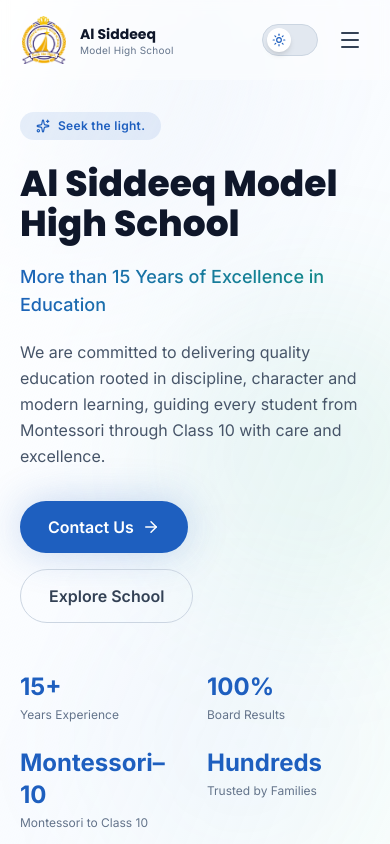
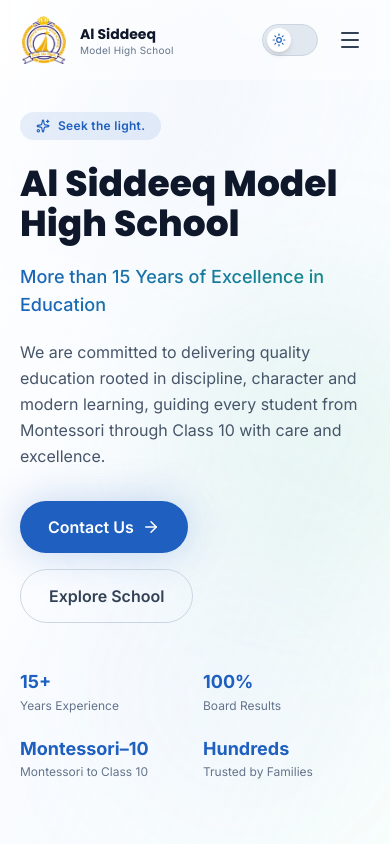
Before and after one commit to ali-shk-1/Al-Siddeeq-Web, a React (Vite) app: page / in a window 390 px wide. Shown: the top 844 px of the page. Built offline with nearby package versions, Linux system fonts and the light colour scheme.

Commit message:
Second Version

```diff
--- a/src/components/sections/Hero.jsx
+++ b/src/components/sections/Hero.jsx
@@ -58,10 +58,10 @@ const Hero = () => {
           </Reveal>
 
           <Reveal as="up" delay={0.5}>
-            <div className="mt-12 grid grid-cols-2 sm:grid-cols-4 gap-6 max-w-xl">
+            <div className="mt-12 grid grid-cols-2 sm:grid-cols-4 gap-x-4 gap-y-6 max-w-xl">
               {heroCounters.map((item, i) => (
-                <div key={i}>
-                  <p className="text-2xl sm:text-3xl font-bold text-brand-blue dark:text-brand-emerald">
+                <div key={i} className="min-w-0">
+                  <p className="text-lg sm:text-2xl md:text-3xl font-bold text-brand-blue dark:text-brand-emerald leading-tight break-words">
                     {item.value !== null ? <Counter value={item.value} suffix={item.suffix} /> : item.display}
                   </p>
                   <p className="text-xs sm:text-sm text-slate-500 dark:text-slate-400 mt-1">{item.label}</p>
@@ -76,7 +76,7 @@ const Hero = () => {
           <motion.div animate={{ rotate: -360 }} transition={{ duration: 55, repeat: Infinity, ease: 'linear' }} className="absolute w-[26rem] h-[26rem] rounded-full border border-brand-emerald/15" />
 
           <motion.div initial={{ opacity: 0, scale: 0.8 }} animate={{ opacity: 1, scale: 1 }} transition={{ duration: 0.8, ease: [0.22, 1, 0.36, 1] }} className="relative z-10 w-64 h-64 rounded-full bg-gradient-to-br from-blue-50 to-emerald-50 dark:from-navy-700 dark:to-navy-800 shadow-soft shadow-glow flex items-center justify-center animate-float p-10 overflow-hidden">
-          <img src={monogram} alt="School monogram" className="w-full h-full object-contain mix-blend-multiply dark:mix-blend-normal dark:opacity-90" />
+            <img src={monogram} alt="School monogram" className="w-full h-full object-contain mix-blend-multiply dark:mix-blend-normal dark:opacity-90" />
           </motion.div>
 
           <motion.div initial={{ opacity: 0, x: -20 }} animate={{ opacity: 1, x: 0 }} transition={{ delay: 0.6, duration: 0.6 }} className="absolute top-6 left-0 glass rounded-2xl px-4 py-3 shadow-soft animate-float">
```
